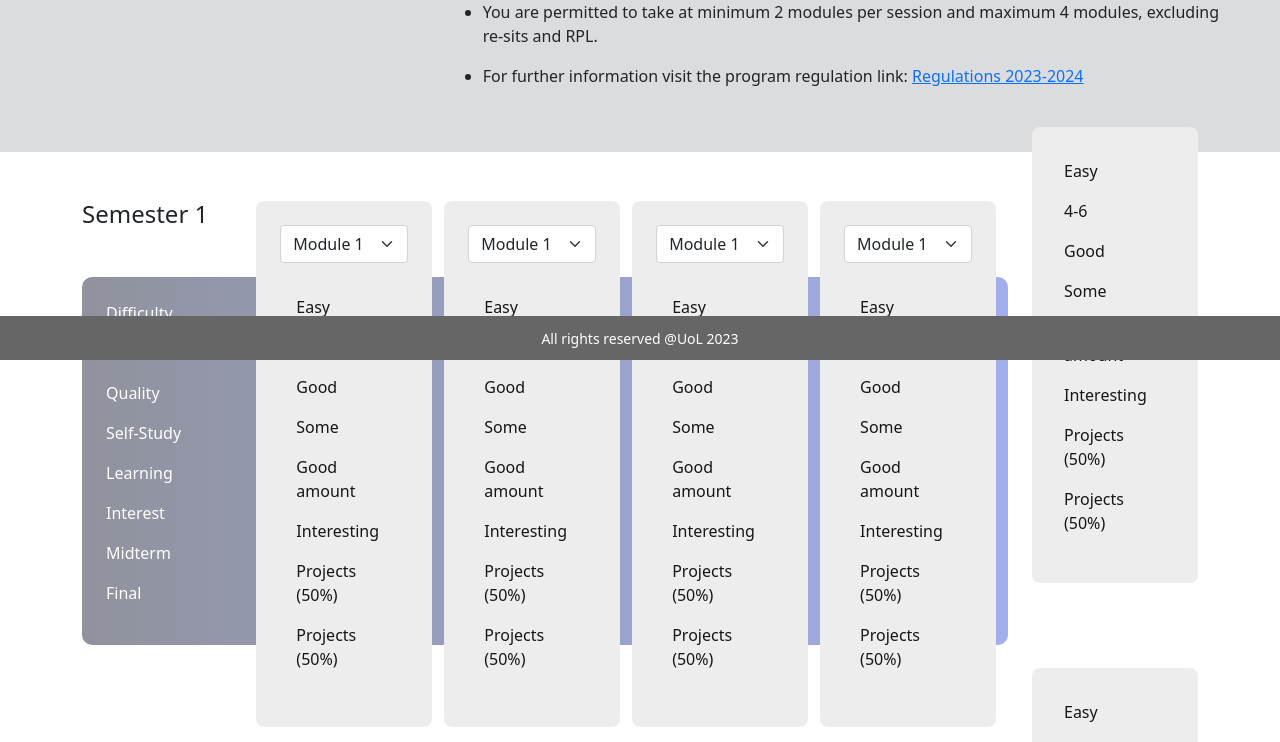
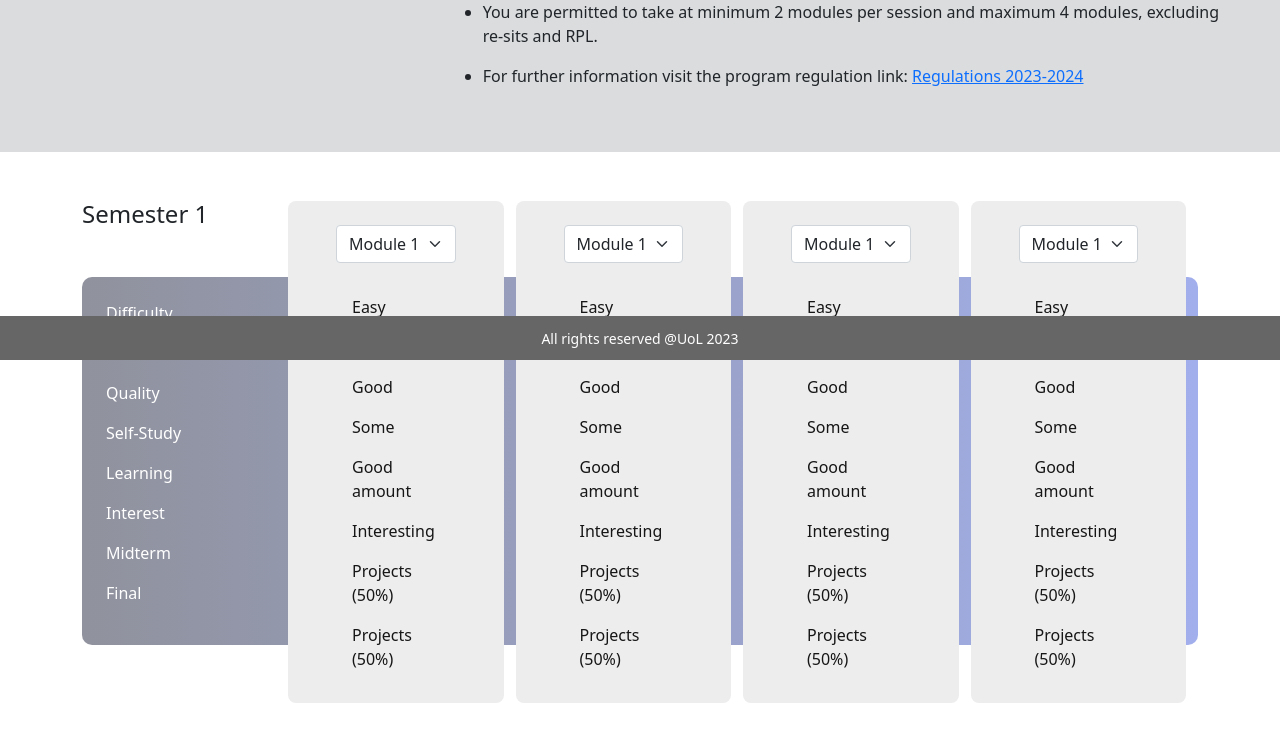
Before and after one commit to jberkovica/SeshMap, a React (Create React App) app: page /sessionplanner in a window 1280 px wide. Shown: the part 440-1182 px from the top of the page. Built offline with nearby package versions, Linux system fonts and the light colour scheme.

Commit message:
Improve allignments to match prototype design

```diff
--- a/src/components/Module.css
+++ b/src/components/Module.css
@@ -6,7 +6,6 @@
     position: absolute;
 }
 
-
 .module-data {
     color: #161616;
 }
--- a/src/components/Module.js
+++ b/src/components/Module.js
@@ -9,7 +9,7 @@ function Module() {
     }, [moduleName]);
 
     return (
-        <div className="module-container p-4">
+        <div className="module-container px-5 pt-4">
             <select
                 className="form-select mb-3"
                 onChange={e => setModuleName(e.target.value)}
--- a/src/components/Semester.css
+++ b/src/components/Semester.css
@@ -4,12 +4,3 @@
     position: relative;
     padding-top: 50px;
 }
-
-.semester-title {
-    text-align: center;
-}
-
-.summary-container {
-    position: relative; /* Make this container relative to position its content */
-    top: -50px; /* Move it 50px up to align with modules. Adjust as needed. */
-}
--- a/src/components/Semester.js
+++ b/src/components/Semester.js
@@ -17,8 +17,8 @@ function Semester() {
     return (
         < div className="mb-5">
             <div className="row">
-                <div className="col-10">
-                    <h4 className="semester-title mb-5 mt-5 text-start">
+                <div className="col-12">
+                    <h4 className="mb-5 mt-5 text-start">
                         Semester 1
                     </h4>
                     <div className="semester-container p-4">
@@ -49,28 +49,9 @@ function Semester() {
                         </div>
                     </div>
                 </div>
-                <div className="col-2">
-                    <h4 className="semester-title mb-5 mt-5 text-start">Summary</h4>
-                    <SemesterSummary />
-                </div>
-            </div>
-        </div>
-    );
-}
-
-function SemesterSummary() {
-    return (
-        <div className="summary-container">
-            <div className="module-container p-3">
-                <div className="p-3">
-                    <p className="module-data mb-3">Easy</p>
-                    <p className="module-data mb-3">4-6</p>
-                    <p className="module-data mb-3">Good</p>
-                    <p className="module-data mb-3">Some</p>
-                    <p className="module-data mb-3">Good amount</p>
-                    <p className="module-data mb-3">Interesting</p>
-                    <p className="module-data mb-3">Projects (50%)</p>
-                    <p className="module-data mb-3">Projects (50%)</p>
+                <div>
+                    {/* <h4 className="mb-5 mt-5 text-start">Summary</h4> */}
+                    {/* TODO: */}
                 </div>
             </div>
         </div>
```
